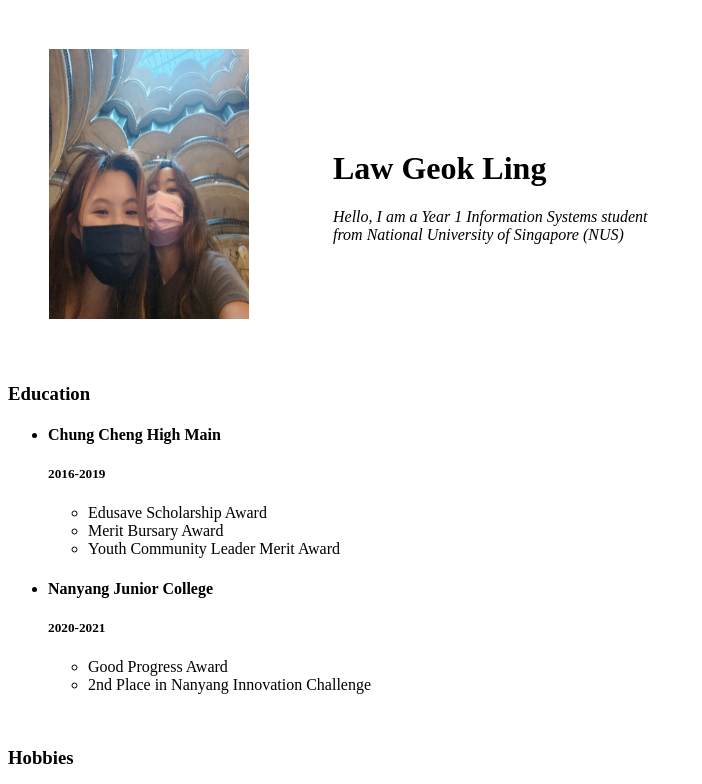
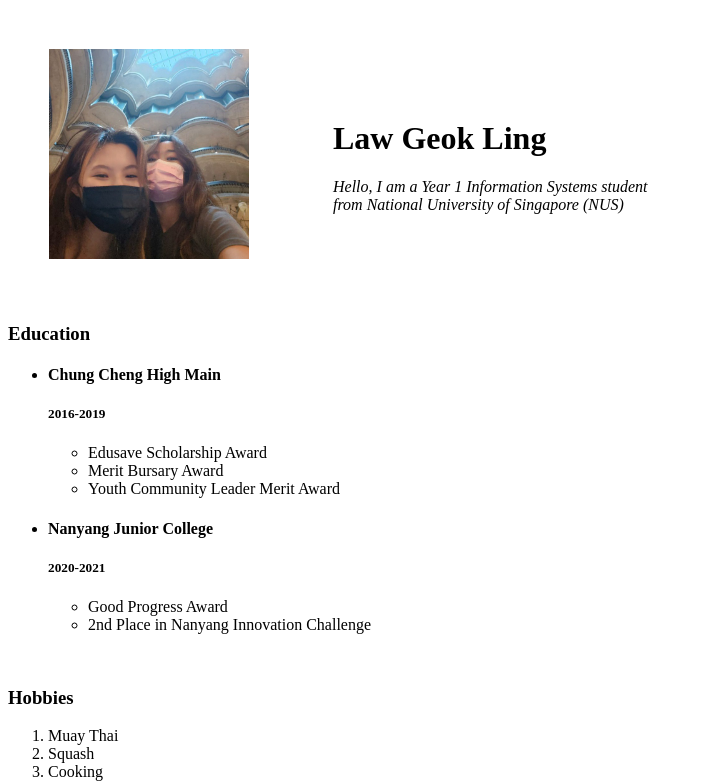
Before and after one commit to geoklinglaw/html-cv, a plain HTML site: page index.html in a window 1280 px wide. Shown: the top 784 px of the page, without its empty margins (0-702 px from the left). Drawn offline with Linux system fonts and the light colour scheme.

Commit message:
clowning cv

```diff
--- a/index.html
+++ b/index.html
@@ -6,7 +6,7 @@
 </head>
 <body>
     <table cellspacing = "40">
-        <td> <img src = "image/my-facee.jpg" alt="geoklings pic" width="200" height="270"> <td>
+        <td> <img src = "image/my-facee.jpg" alt="geoklings pic" width="200" height="210"> <td>
         <td>
             <h1> Law Geok Ling </h1>
             <em> Hello, I am a Year 1 Information Systems student <br>
```
